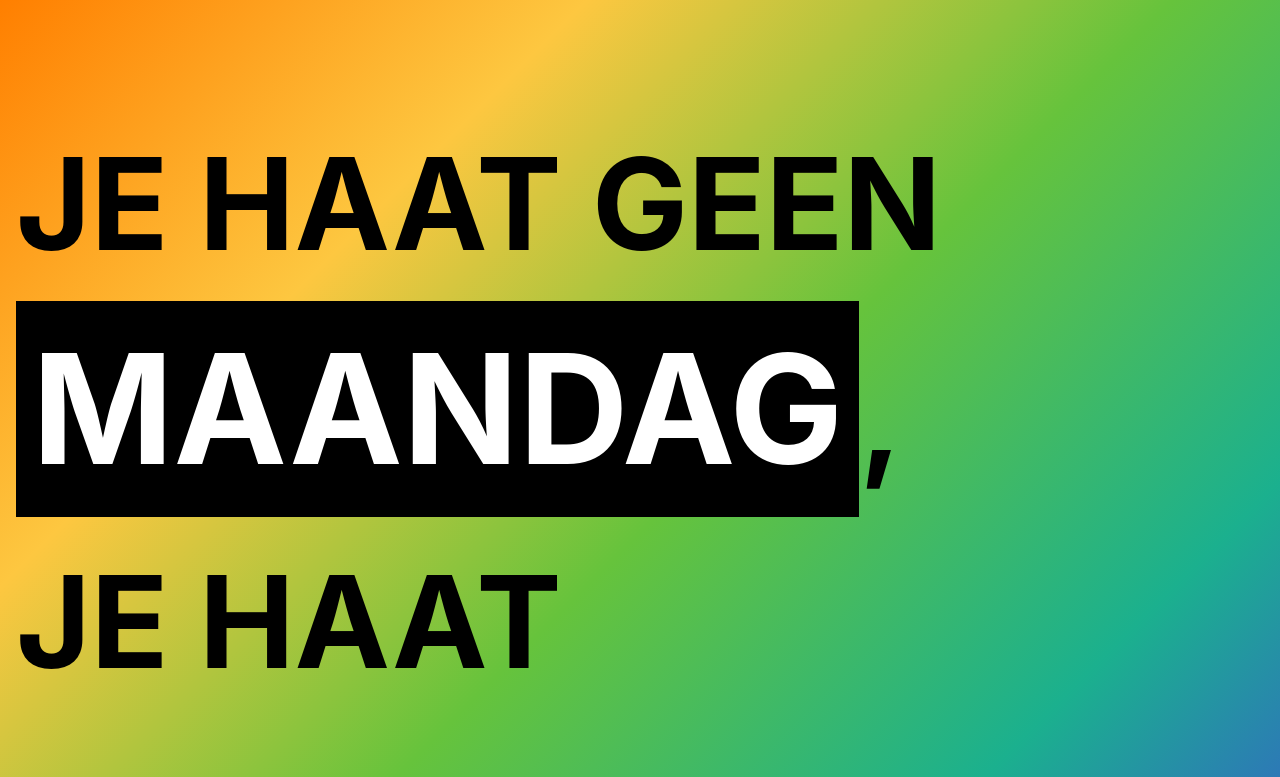
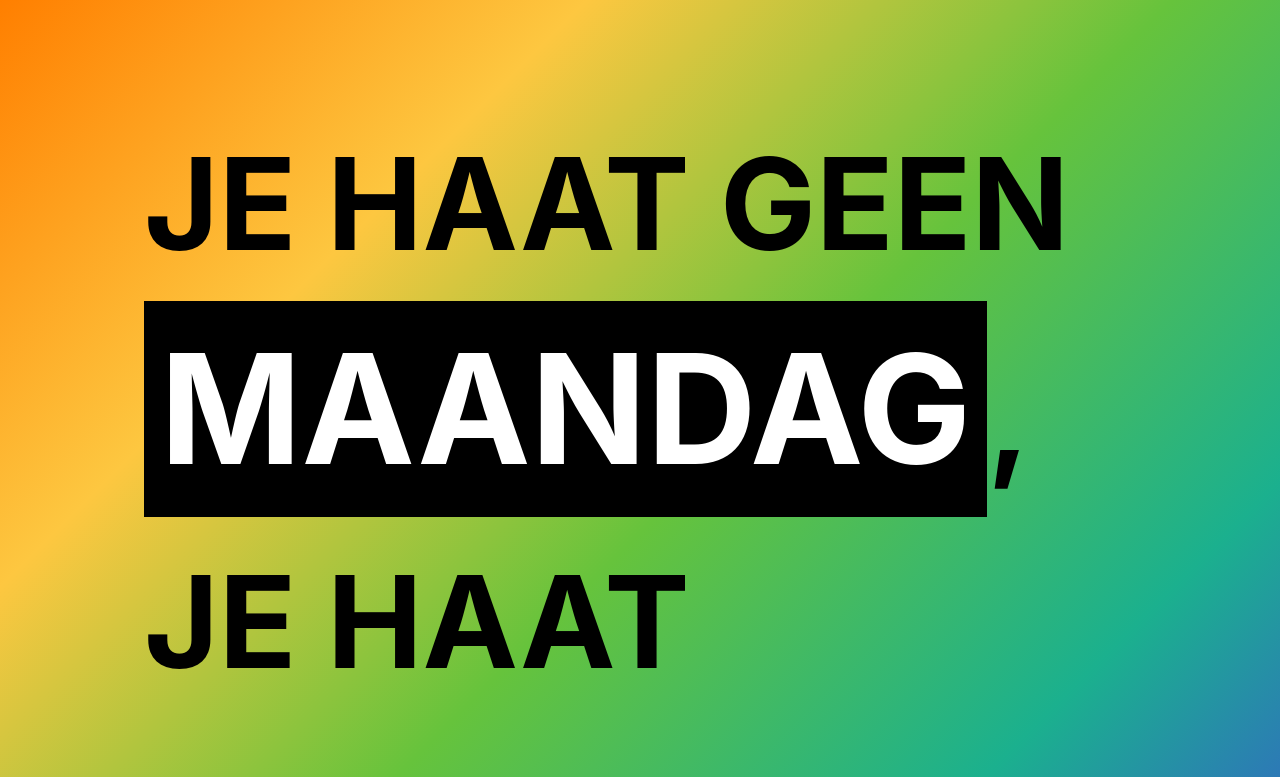
Before and after one commit to hang-youth/je-haat-geen, a React (Create React App) app: page / in a window 1280 px wide. Shown: the top 777 px of the page. Built offline with nearby package versions, Linux system fonts and the light colour scheme.

Commit message:
Push changes

```diff
--- a/src/App.css
+++ b/src/App.css
@@ -28,6 +28,7 @@ h1 {
   font-size: 128px;
   line-height: 1.6em;
   text-transform: uppercase;
+  max-width: 80vw;
 }
 
 h1 span {
@@ -37,7 +38,6 @@ h1 span {
   font-size: 152px;
   cursor: pointer;
   word-break: break-all;
-  max-width: 70vw;
 }
 
 h1 span:hover {
```
